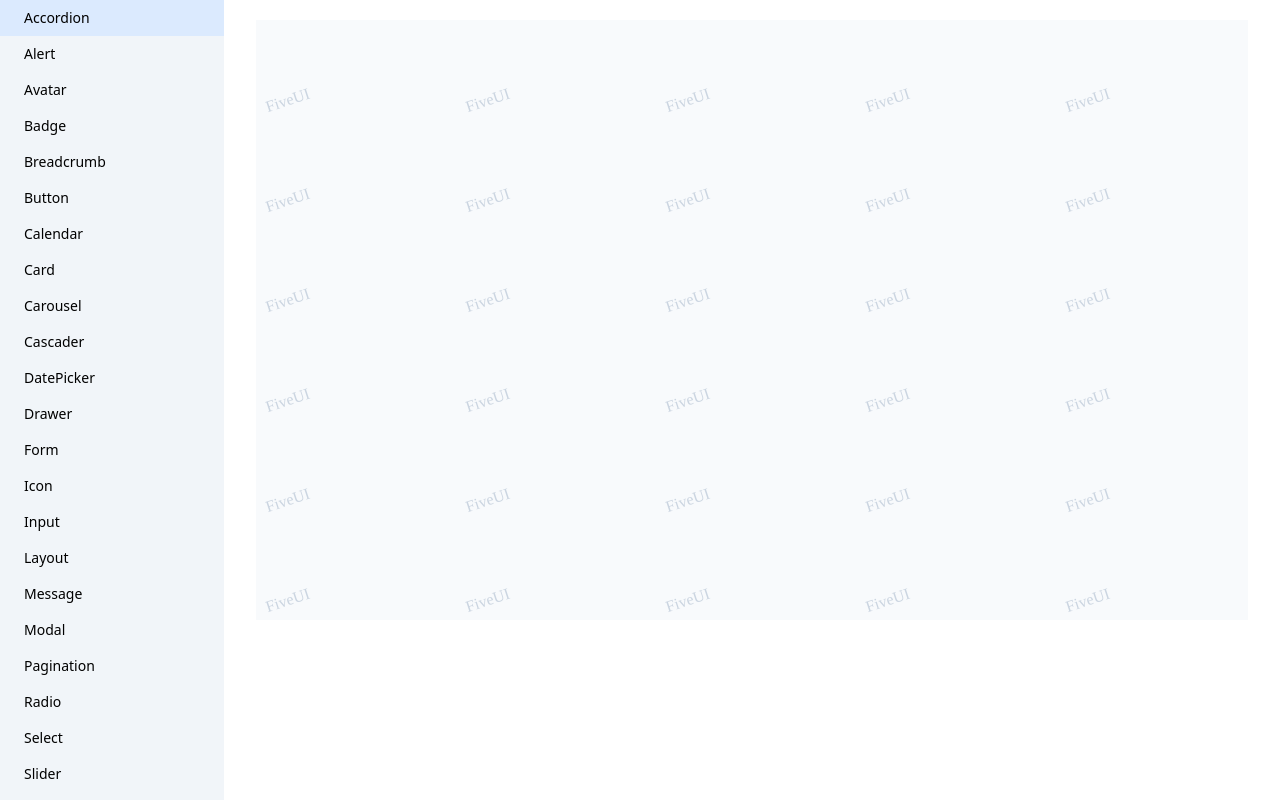
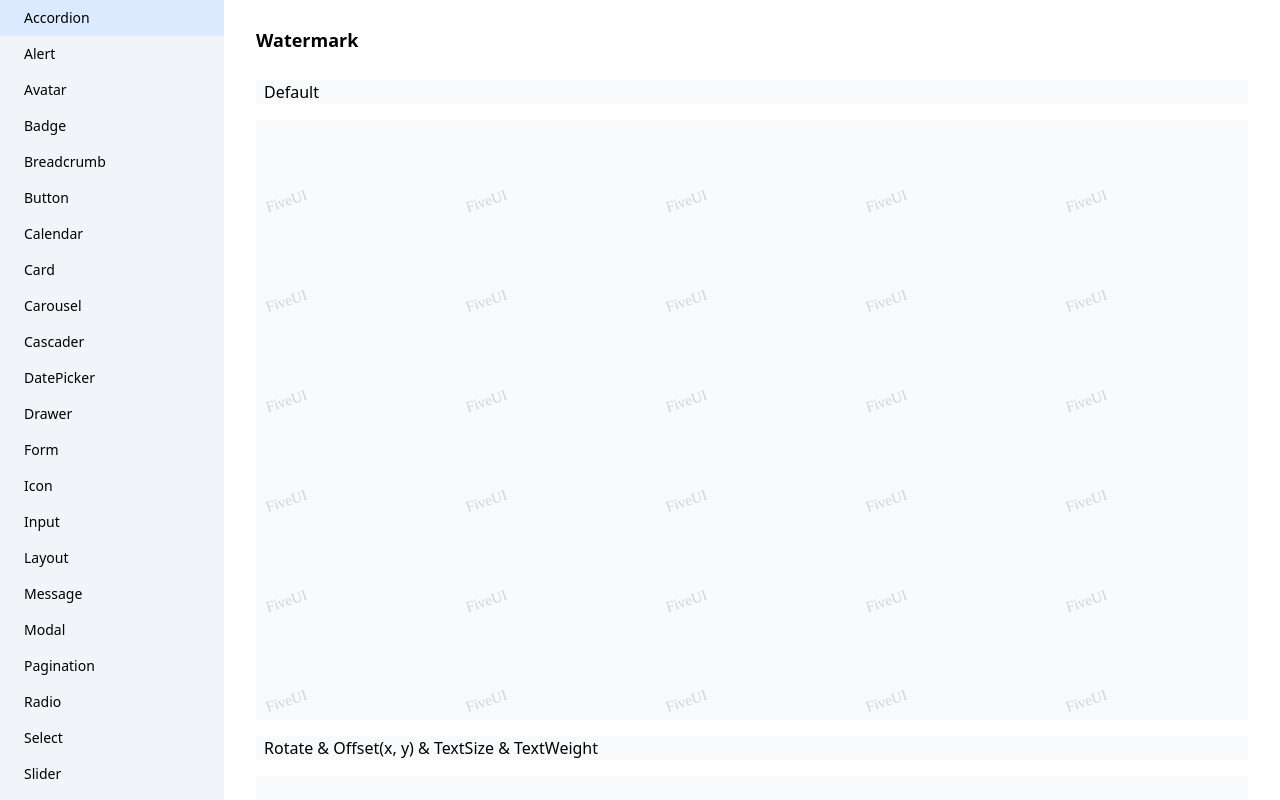
Before and after one commit to wqy2dev/five-ui, a SvelteKit app: page /watermark in a window 1280 px wide. Built offline with nearby package versions, Linux system fonts and the light colour scheme.

Commit message:
chore: update watermark

```diff
--- a/src/lib/watermark/Watermark.svelte
+++ b/src/lib/watermark/Watermark.svelte
@@ -19,7 +19,7 @@
     offsetX?:number;
     // text offset y
     offsetY?:number;
-    //
+    // watermark background
     backgroundColor?:string;
 }
 
@@ -48,7 +48,7 @@
     width = 200,
     height = 100,
     text = "FiveUI",
-    textSize = 16,
+    textSize = 15,
     textColor = "#CBD5E1",
     textWeight = "thin",
     backgroundColor = "#F8FAFC",
--- a/src/routes/watermark/+page.svelte
+++ b/src/routes/watermark/+page.svelte
@@ -3,9 +3,39 @@
 
 </script>
 
-<div class="relative w-full h-[600px] border border-solid border-slate-50">
-    <Watermark/>
+<svelte:head>
+	<title>Watermark</title>
+</svelte:head>
+
+<h2 class="text-lg font-bold leading-10">
+    Watermark
+</h2>
+
+<div class="space-y-4 mt-5">
+    <h4 class="text-base indent-2 bg-slate-50">
+        Default
+    </h4>
+
+    <div class="relative w-full h-[600px] border border-solid border-slate-50">
+        <Watermark/>
+    </div>
+
+    <h4 class="text-base indent-2 bg-slate-50">
+        Rotate & Offset(x, y) & TextSize & TextWeight
+    </h4>
+
+    <div class="relative w-full h-[600px] border border-solid border-slate-50">
+        <Watermark
+            text="Watermark"
+            textSize={12}
+            textWeight="bold"
+            rotate={-30}
+            offsetX={-20}
+            offsetY={100}
+        />
+    </div>
 </div>
+
 
 <!-- <div>
     <svg xmlns='http://www.w3.org/2000/svg' width='300px' height='100px' viewBox='0 0 300 100'>
```
